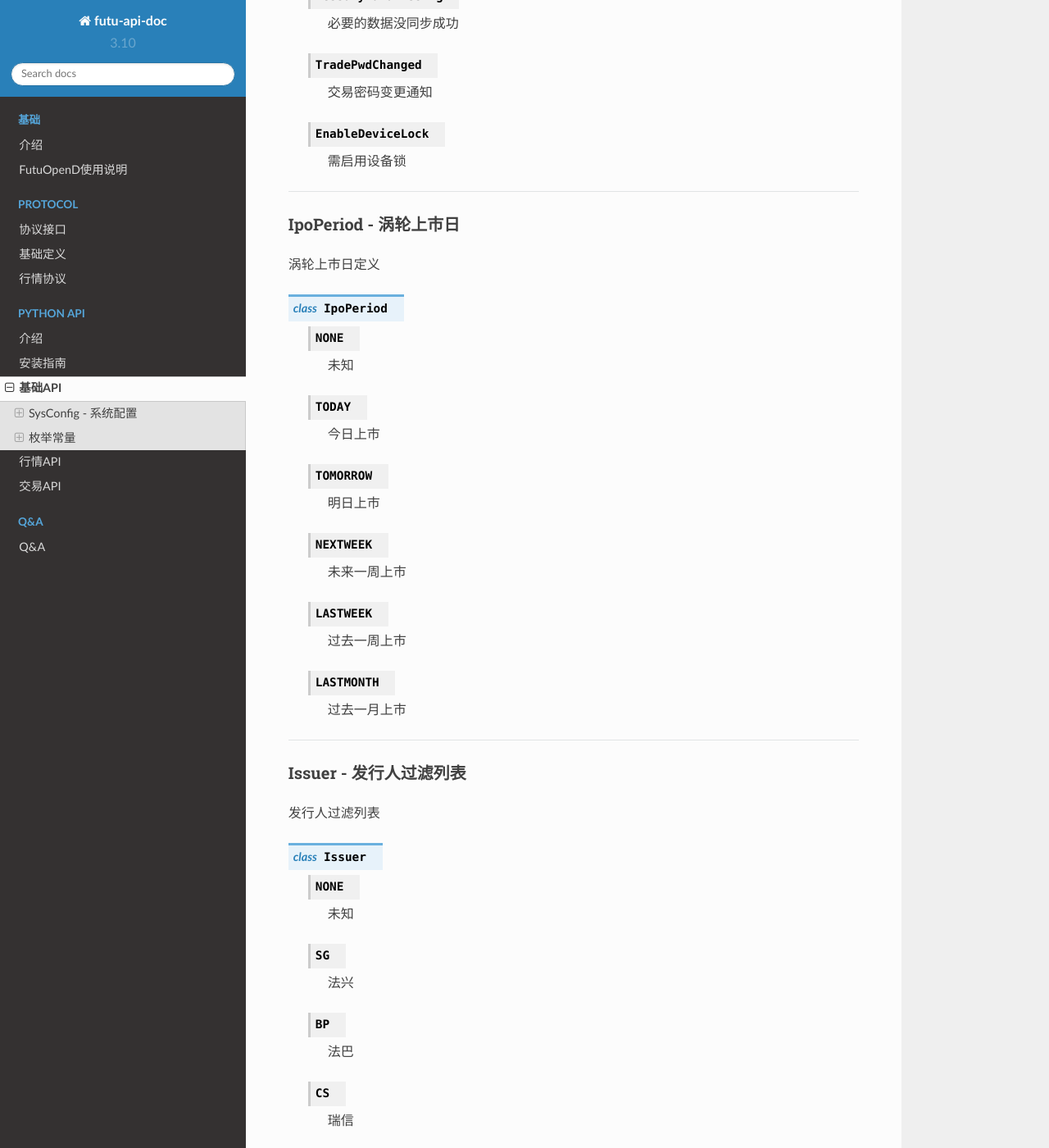
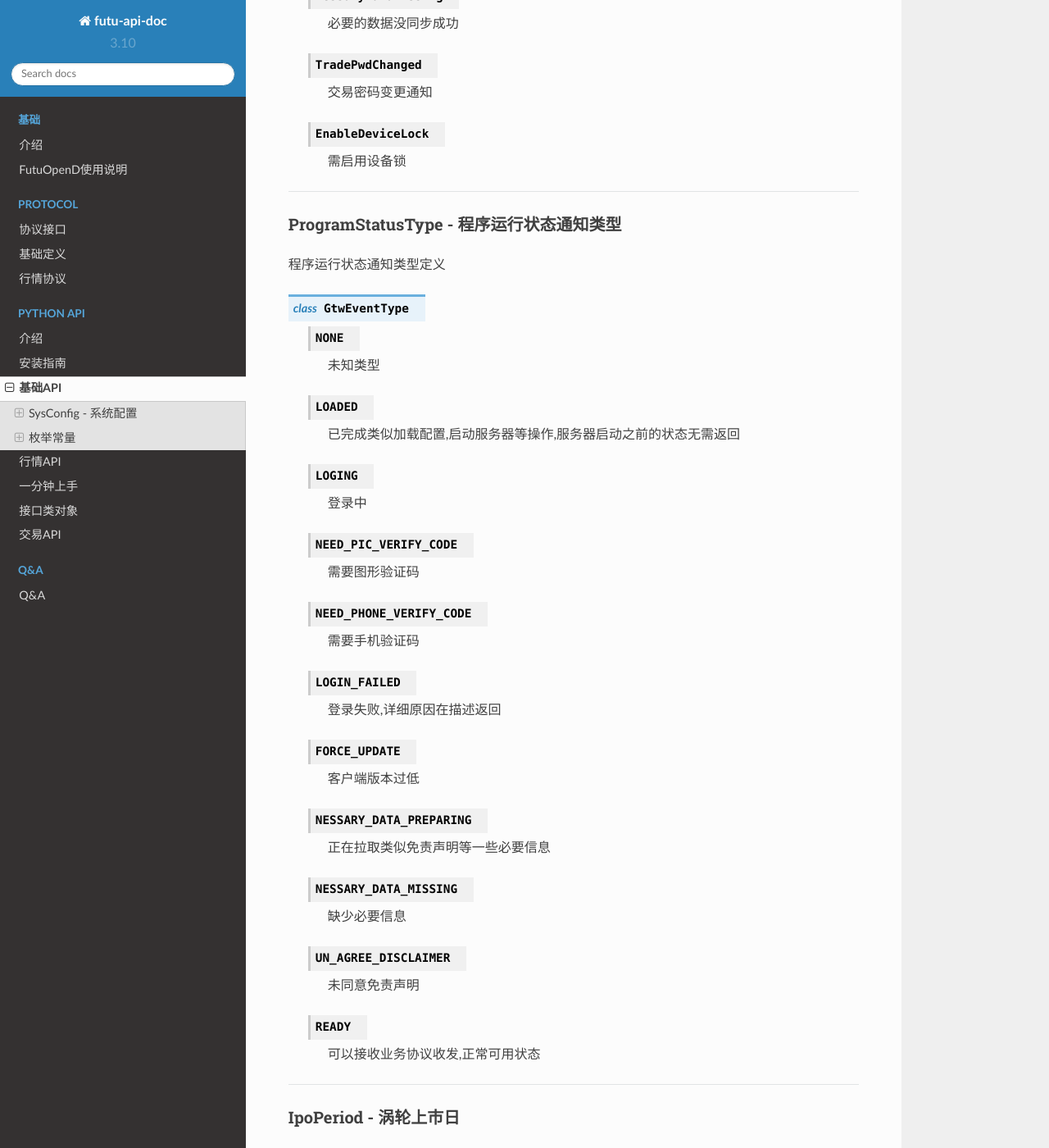
Before and after one commit to FutunnOpen/futu-api-doc, a Sphinx documentation site: the page built from doc_maker/source/api/Base_API.rst, in a window 1280 px wide and 1400 px high, scrolled down 4579 px. Shown: the whole window at 82% size. Built offline with Sphinx 7.4.7 and the Read the Docs theme 2.0.0, drawn with Linux system fonts in a browser that asks for light colours; pages that are not in the unit, such as notebooks, are missing from menus; some of the changed text lies outside the part shown.

```diff
--- a/doc_maker/source/api/Base_API.rst
+++ b/doc_maker/source/api/Base_API.rst
@@ -241,6 +241,59 @@ GtwEventType - 网关异步通知类型
 
 --------------------------------------
 
+ProgramStatusType - 程序运行状态通知类型
+~~~~~~~~~~~~~~~~~~~~~~~~~~~~~~~~~~~~~~~~
+
+程序运行状态通知类型定义
+
+..  py:class:: GtwEventType
+
+ ..  py:attribute:: NONE
+
+  未知类型
+
+ ..  py:attribute:: LOADED
+
+  已完成类似加载配置,启动服务器等操作,服务器启动之前的状态无需返回
+
+ ..  py:attribute:: LOGING
+
+  登录中
+
+ ..  py:attribute:: NEED_PIC_VERIFY_CODE
+
+  需要图形验证码
+
+ ..  py:attribute:: NEED_PHONE_VERIFY_CODE
+
+  需要手机验证码
+
+ ..  py:attribute:: LOGIN_FAILED
+
+  登录失败,详细原因在描述返回
+
+ ..  py:attribute:: FORCE_UPDATE
+
+  客户端版本过低
+
+ ..  py:attribute:: NESSARY_DATA_PREPARING
+
+  正在拉取类似免责声明等一些必要信息
+
+ ..  py:attribute:: NESSARY_DATA_MISSING
+
+  缺少必要信息
+
+ ..  py:attribute:: UN_AGREE_DISCLAIMER
+
+  未同意免责声明
+
+ ..  py:attribute:: READY
+
+  可以接收业务协议收发,正常可用状态
+
+--------------------------------------
+
 IpoPeriod - 涡轮上市日
 ~~~~~~~~~~~~~~~~~~~~~~~~~~~
 
@@ -1107,6 +1160,22 @@ SysNotifyType - 系统异步通知类型
 
   网关事件
 
+ ..  py:attribute:: PROGRAM_STATUS
+
+  程序状态变化
+
+ ..  py:attribute:: CONN_STATUS
+
+  与Server的连接状态变化
+
+ ..  py:attribute:: QOT_RIGHT
+
+  行情权限变化
+
+ ..  py:attribute:: API_LEVEL
+
+  API等级变化
+
 --------------------------------------
 
 TickerDirect - 逐笔方向
@@ -1261,7 +1330,7 @@ TickerType - 逐笔类型
 --------------------------------------
 
 TradeDateType - 交易时间类型
-~~~~~~~~~~~~~~~~~~~~~~~~~~~
+~~~~~~~~~~~~~~~~~~~~~~~~~~~~~~~~
 
 交易时间类型定义
 
```
Also changed, not shown: doc_maker/source/api/Quote_API.rst (+27 -11 lines).
